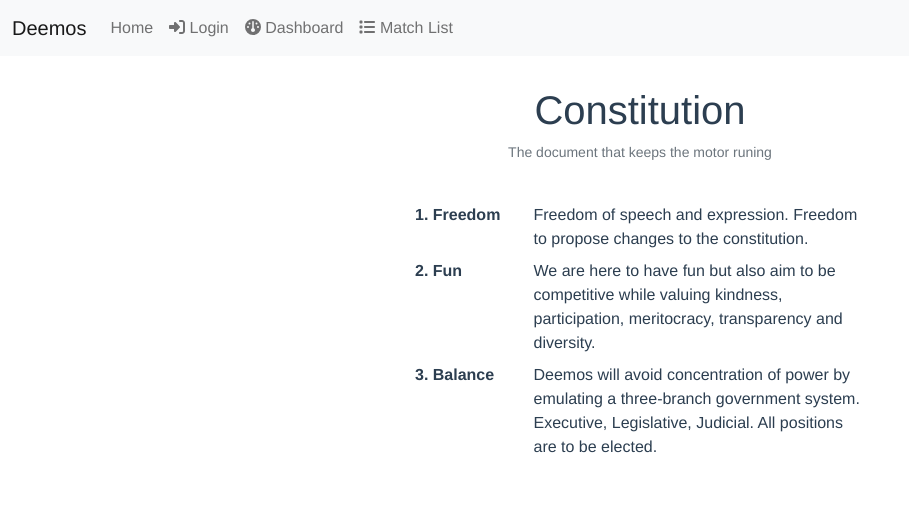
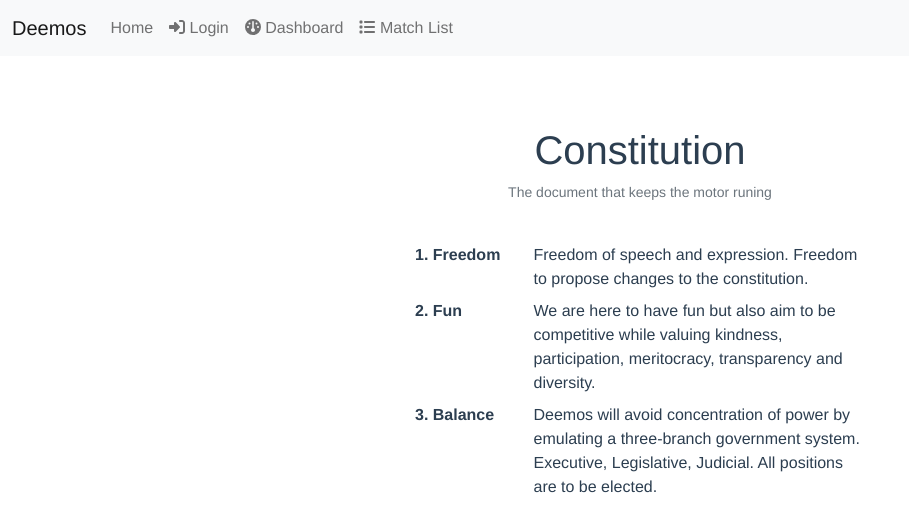
Before and after one commit to joobei/clanboy, a Vue app: page / in a window 1280 px wide. Shown: the top 532 px of the page, without its empty margins (0-909 px from the left). Built offline with nearby package versions, Linux system fonts and the light colour scheme.

Commit message:
added margin on top of header text

```diff
--- a/src/_variables.scss
+++ b/src/_variables.scss
@@ -9,3 +9,7 @@ body {
 a {
     text-decoration: none;
 }
+
+h1 {
+    margin-top: 1em;
+}
```
